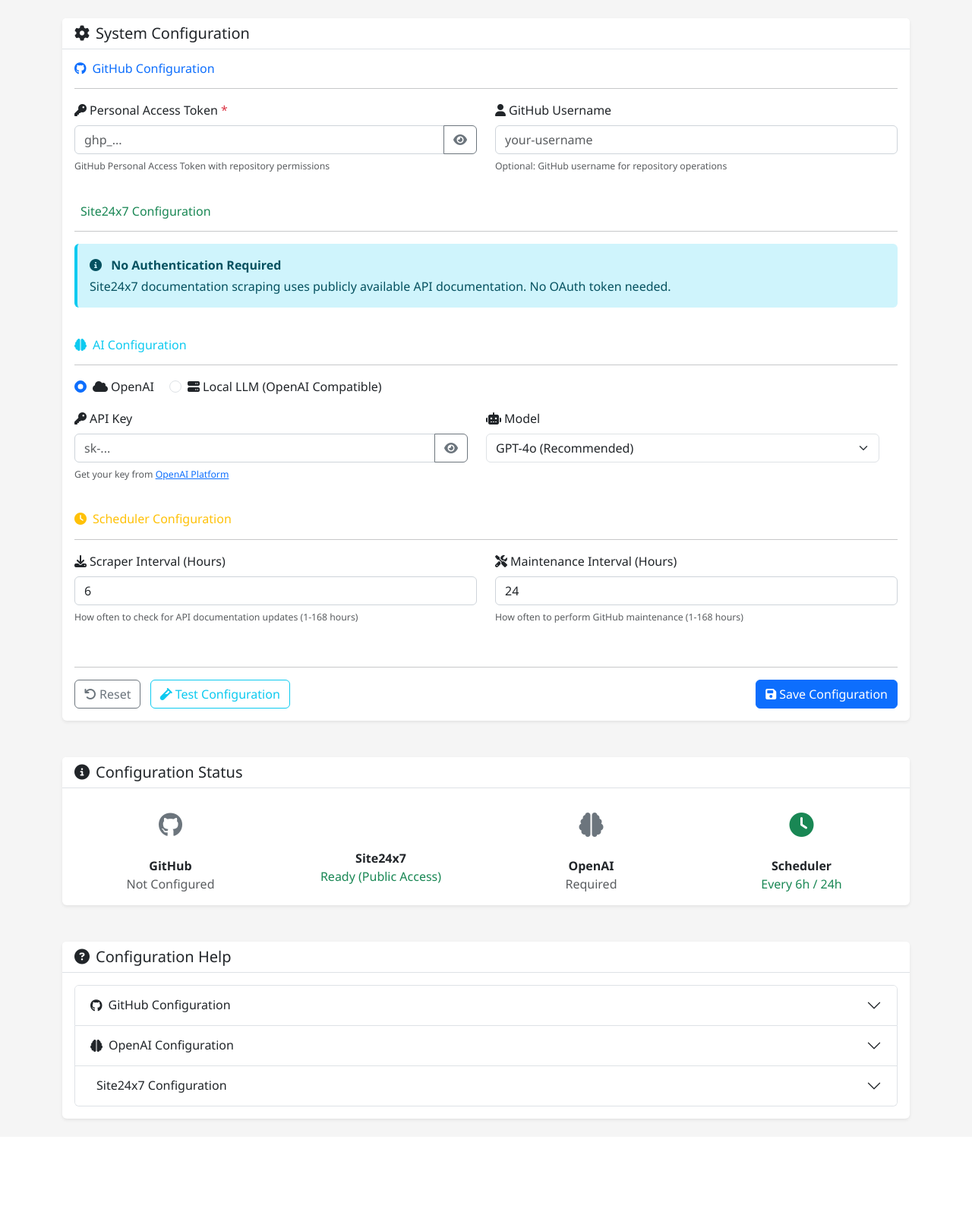
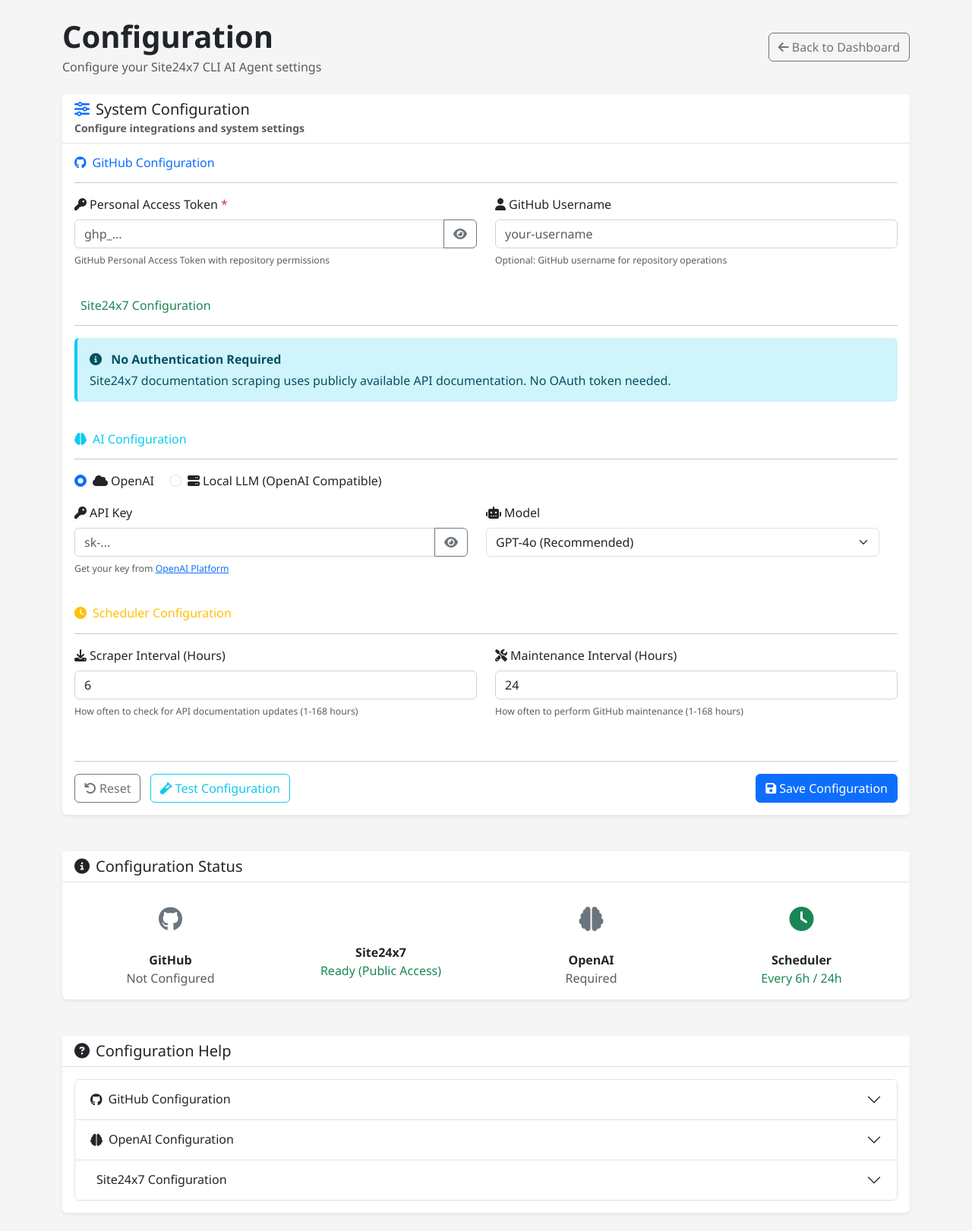
Before and after one commit to pragadheeshtamilarasan/site24x7-cli-ai-agent, a FastAPI app: page /config in a window 1280 px wide. Shown: the part 56-1677 px from the top of the page at 76% size. Before the commit the page ends 1533 px from the top, so only its background shows below. Run offline with FastAPI, Linux system fonts and the light colour scheme; data that the repository does not hold is empty; parts of the project's set-up code (start-up, migrations or seed data) failed here and were passed over; some libraries are stand-ins or nearby versions.

Commit message:
Update templates/config.html

```diff
--- a/templates/config.html
+++ b/templates/config.html
@@ -4,6 +4,8 @@
     <meta charset="UTF-8">
     <meta name="viewport" content="width=device-width, initial-scale=1.0">
     <title>Site24x7 CLI AI Agent - Configuration</title>
+    <link href="https://fonts.googleapis.com/css2?family=Inter:wght@400;500;600;700&display=swap" rel="stylesheet">
+    <link href="https://fonts.googleapis.com/css2?family=JetBrains+Mono:wght@400;500;600&display=swap" rel="stylesheet">
     <link href="https://cdn.jsdelivr.net/npm/bootstrap@5.3.0/dist/css/bootstrap.min.css" rel="stylesheet">
     <link href="https://cdnjs.cloudflare.com/ajax/libs/font-awesome/6.4.0/css/all.min.css" rel="stylesheet">
     <link href="/static/style.css" rel="stylesheet">
@@ -41,10 +43,25 @@
     </nav>
 
     <div class="container mt-4">
+        <!-- Page Header -->
+        <div class="row mb-4">
+            <div class="col-12">
+                <div class="d-flex justify-content-between align-items-center">
+                    <div>
+                        <h1 class="display-6 fw-bold text-gray-900 mb-1">Configuration</h1>
+                        <p class="text-muted mb-0">Configure your Site24x7 CLI AI Agent settings</p>
+                    </div>
+                    <button class="btn btn-outline-secondary" onclick="window.location.href='/dashboard'">
+                        <i class="fas fa-arrow-left me-1"></i>Back to Dashboard
+                    </button>
+                </div>
+            </div>
+        </div>
+
         {% if request.query_params.get('updated') %}
         <div class="alert alert-success alert-dismissible fade show" role="alert">
             <i class="fas fa-check-circle me-2"></i>
-            Configuration updated successfully!
+            Configuration updated successfully! Your changes are now active.
             <button type="button" class="btn-close" data-bs-dismiss="alert"></button>
         </div>
         {% endif %}
@@ -54,8 +71,9 @@
                 <div class="card">
                     <div class="card-header">
                         <h5 class="mb-0">
-                            <i class="fas fa-cog me-2"></i>System Configuration
+                            <i class="fas fa-sliders-h me-2 text-primary"></i>System Configuration
                         </h5>
+                        <small class="text-muted">Configure integrations and system settings</small>
                     </div>
                     <div class="card-body">
                         <form method="POST" action="/config/update" id="configForm">
```
